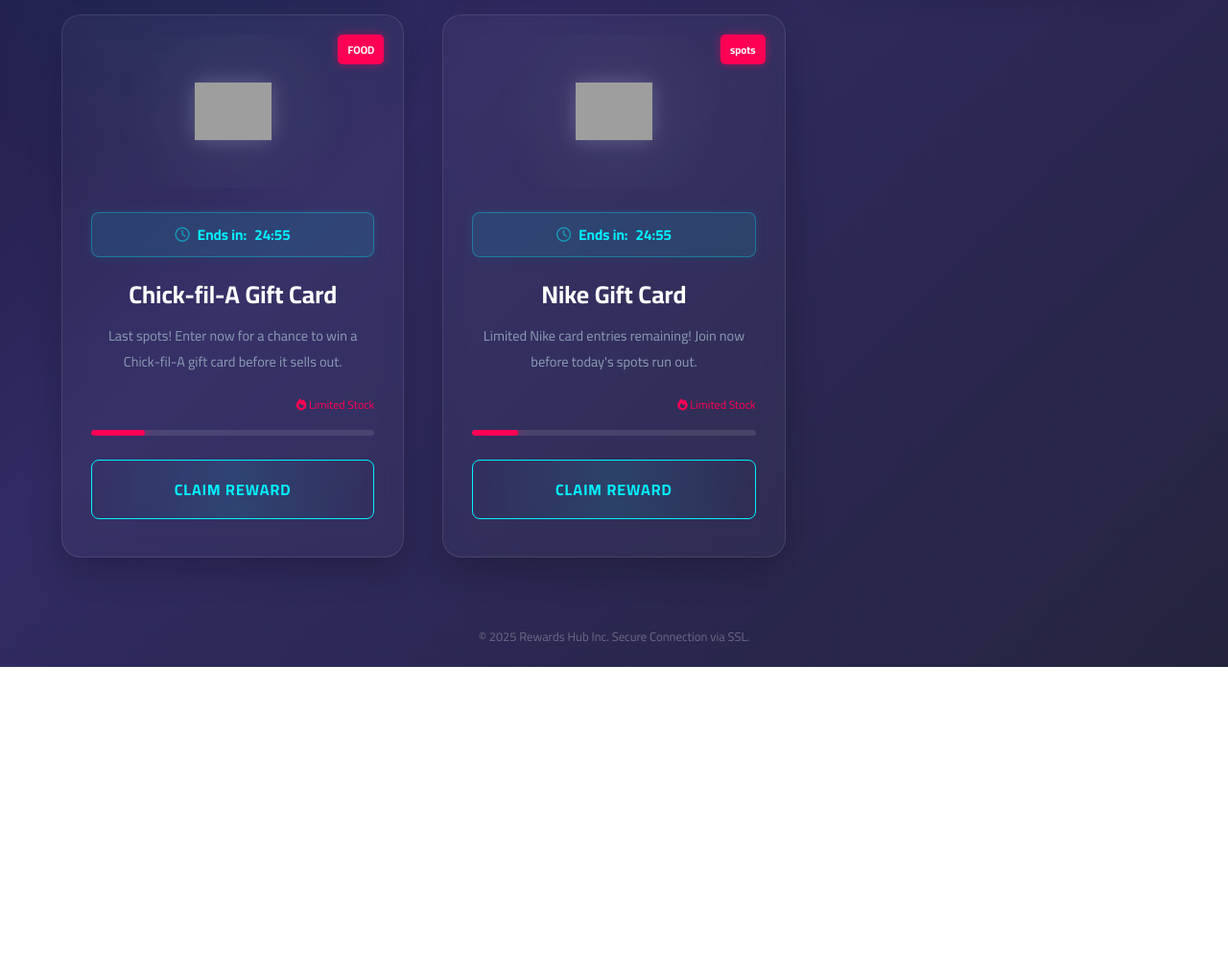
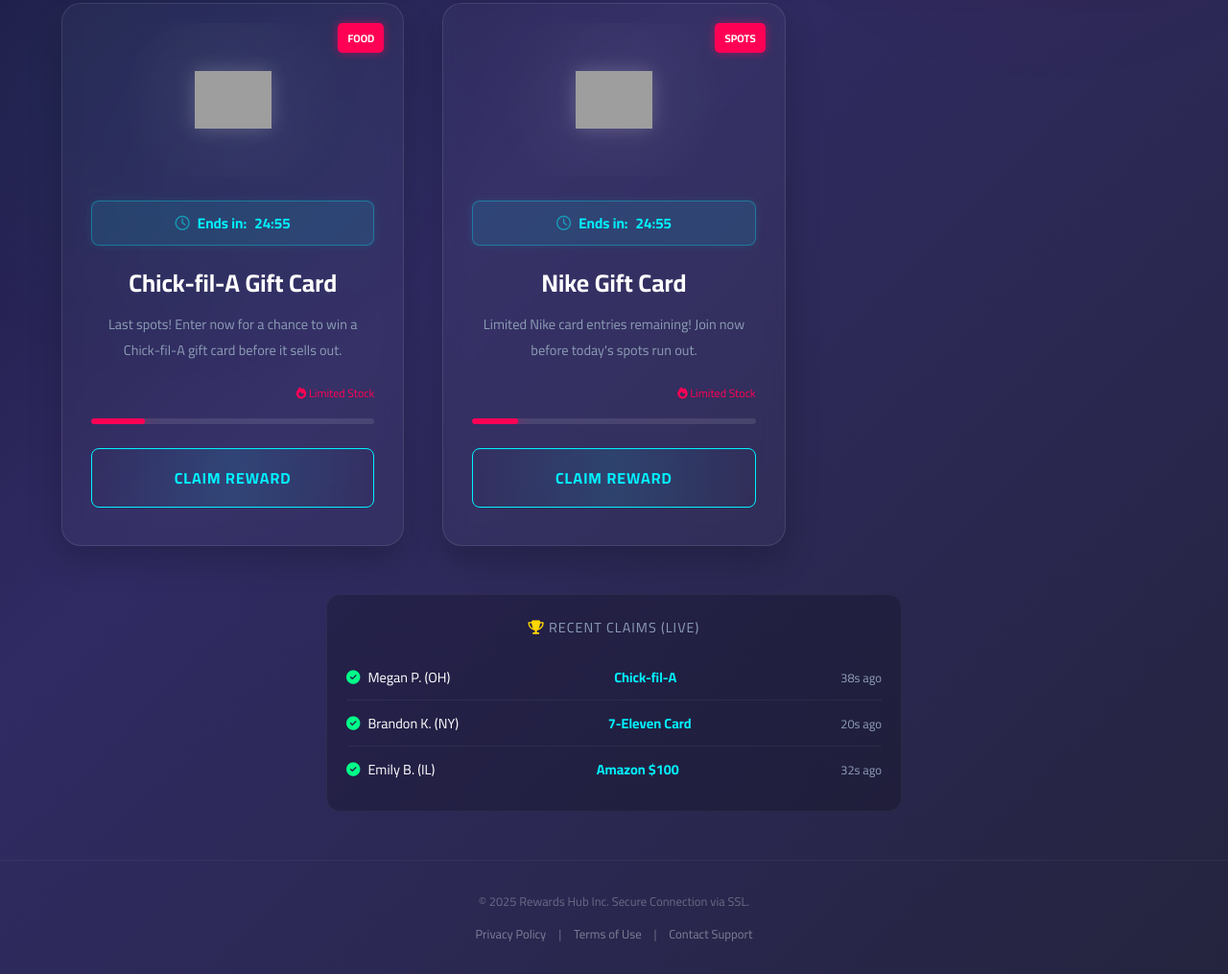
Before and after one commit to quiet000/dailygiftdeals.com123, a plain HTML site: page index.html in a window 1280 px wide. Shown: the part 859-1874 px from the top of the page at 96% size. Before the commit the page ends 1554 px from the top, so only its background shows below. Drawn offline with Linux system fonts and the light colour scheme; grey boxes are pictures that could not be loaded.

Commit message:
Update index.html

```diff
--- a/index.html
+++ b/index.html
@@ -3,7 +3,7 @@
 <head>
     <meta charset="UTF-8">
     <meta name="viewport" content="width=device-width, initial-scale=1.0">
-    <title>daily gift deals</title>
+    <title>Daily Gift Deals</title>
     <link href="https://fonts.googleapis.com/css2?family=Cairo:wght@400;700;900&display=swap" rel="stylesheet">
     <link rel="stylesheet" href="https://cdnjs.cloudflare.com/ajax/libs/font-awesome/6.4.0/css/all.min.css">
 
@@ -64,11 +64,12 @@
         /* الهيدر */
         header {
             text-align: center;
-            padding: 60px 20px;
+            padding: 60px 20px 40px;
             z-index: 2;
+            max-width: 800px;
         }
         header h1 {
-            font-size: 3.5rem;
+            font-size: 3rem;
             text-transform: uppercase;
             letter-spacing: 2px;
             background: linear-gradient(to right, var(--primary), #ffffff);
@@ -77,7 +78,7 @@
             text-shadow: 0 0 20px rgba(0, 242, 255, 0.3);
             margin-bottom: 10px;
         }
-        header p { color: var(--text-muted); font-size: 1.1rem; }
+        header p { color: var(--text-muted); font-size: 1.1rem; line-height: 1.6; }
 
         /* الشبكة */
         .grid-container {
@@ -201,11 +202,37 @@
             box-shadow: 0 0 20px var(--primary);
         }
 
+        /* Recent Winners Section (Animated) */
+        .winners-section {
+            width: 90%;
+            max-width: 600px;
+            background: rgba(0,0,0,0.2);
+            border-radius: 15px;
+            padding: 20px;
+            margin: 0 auto 50px;
+            border: 1px solid rgba(255,255,255,0.05);
+            z-index: 2;
+        }
+        .winners-title {
+            text-align: center; color: var(--text-muted); font-size: 0.9rem; margin-bottom: 15px; text-transform: uppercase; letter-spacing: 1px;
+        }
+        .winner-row {
+            display: flex; align-items: center; justify-content: space-between;
+            padding: 10px 0; border-bottom: 1px solid rgba(255,255,255,0.05);
+            font-size: 0.9rem;
+        }
+        .winner-row:last-child { border-bottom: none; }
+        .winner-name { color: white; display: flex; align-items: center; gap: 8px; }
+        .winner-name i { color: #00ff88; }
+        .winner-prize { color: var(--primary); font-weight: bold; }
+        .winner-time { color: var(--text-muted); font-size: 0.8rem; }
+
         /* Animations */
         @keyframes spin { 0% { transform: rotate(0deg); } 100% { transform: rotate(360deg); } }
         @keyframes pulseBg { 0% { opacity: 0.5; } 100% { opacity: 1; } }
         @keyframes stockPulse { 0% { opacity: 0.8; } 50% { opacity: 1; box-shadow: 0 0 15px var(--secondary); } 100% { opacity: 0.8; } }
         @keyframes pulseIcon { 0% { opacity: 0.5; } 50% { opacity: 1; } 100% { opacity: 0.5; } }
+        @keyframes fadeSlide { from { opacity: 0; transform: translateY(10px); } to { opacity: 1; transform: translateY(0); } }
 
         .badge {
             position: absolute;
@@ -220,7 +247,19 @@
             box-shadow: 0 0 10px rgba(255, 0, 85, 0.5);
         }
 
-        footer { margin-top: auto; padding: 20px; color: rgba(255,255,255,0.3); font-size: 0.8rem; }
+        footer {
+            margin-top: auto;
+            padding: 30px 20px;
+            color: rgba(255,255,255,0.3);
+            font-size: 0.8rem;
+            text-align: center;
+            border-top: 1px solid rgba(255,255,255,0.05);
+            width: 100%;
+            z-index: 2;
+        }
+        .footer-links { margin-top: 10px; }
+        .footer-links a { color: rgba(255,255,255,0.4); text-decoration: none; margin: 0 10px; transition: 0.3s; }
+        .footer-links a:hover { color: var(--primary); }
     </style>
 </head>
 <body>
@@ -232,14 +271,11 @@
     </div>
 
     <header>
-        <h1>Daily Gift Deals  <span style="color:var(--primary)">VIP</span></h1>
-        <p>Discover the best gift card deals, limited-time rewards, and exclusive offers updated daily.
-Choose your category below and claim your reward.</p>
+        <h1>Daily Gift Deals <span style="color:var(--primary)">VIP</span></h1>
+        <p>Discover the best gift card deals, limited-time rewards, and exclusive offers updated daily. Choose your category below and claim your reward.</p>
     </header>
 
     <div class="grid-container">
-
-
 
         <div class="card">
             <span class="badge">GAMING</span>
@@ -320,19 +356,19 @@
                 <a href="https://smrturl.co/a/sbf9d34ebef/7?s1=" class="btn-glow">Claim Reward</a>
             </div>
         </div>
-<div class="card">
-            <span class="badge">spots</span>
+
+        <div class="card">
+            <span class="badge">SPOTS</span>
             <div class="card-header">
-                <img src="https://static.vecteezy.com/system/resources/thumbnails/019/956/196/small/nike-transparent-nike-free-free-png.png" alt="Food" class="card-logo" style="width: 80px;">
+                <img src="https://static.vecteezy.com/system/resources/thumbnails/019/956/196/small/nike-transparent-nike-free-free-png.png" alt="Nike" class="card-logo" style="width: 80px;">
             </div>
             <div class="card-body">
                 <div class="timer-box">
                     <i class="far fa-clock"></i> Ends in: <span class="countdown" data-time="1500"></span>
                 </div>
 
-                <h3 class="card-title"> Nike Gift Card</h3>
-                <p class="card-desc">Limited Nike card entries remaining! Join now before today's spots run out.
-</p>
+                <h3 class="card-title">Nike Gift Card</h3>
+                <p class="card-desc">Limited Nike card entries remaining! Join now before today's spots run out.</p>
 
                 <span class="stock-text"><i class="fas fa-fire"></i> Limited Stock</span>
                 <div class="stock-wrapper"><div class="stock-level" style="width: 16%"></div></div>
@@ -342,12 +378,23 @@
         </div>
     </div>
 
+    <div class="winners-section">
+        <div class="winners-title"><i class="fas fa-trophy" style="color:#ffd700"></i> Recent Claims (Live)</div>
+        <div id="winners-container">
+            </div>
+    </div>
+
     <footer>
-        &copy; 2025 Rewards Hub Inc. Secure Connection via SSL.
+        <p>&copy; 2025 Rewards Hub Inc. Secure Connection via SSL.</p>
+        <div class="footer-links">
+            <a href="#">Privacy Policy</a> |
+            <a href="#">Terms of Use</a> |
+            <a href="#">Contact Support</a>
+        </div>
     </footer>
 
     <script>
-        // إخفاء اللودر عند تحميل الصفحة
+        // إخفاء اللودر
         window.addEventListener('load', () => {
             const loader = document.getElementById('loader');
             loader.style.opacity = '0';
@@ -356,54 +403,75 @@
 
         // سكربت العداد التنازلي
         function startCountdown(element) {
-            // توليد وقت عشوائي بين 15 دقيقة و 45 دقيقة بالثواني (إذا لم يوجد data-time)
             let time = element.getAttribute('data-time') ? parseInt(element.getAttribute('data-time')) : (900 + Math.floor(Math.random() * 1800));
-
-            // دالة تحديث الوقت
             const updateTimer = () => {
                 const minutes = Math.floor(time / 60);
                 let seconds = time % 60;
-
-                // إضافة صفر إذا كان الرقم أقل من 10
                 seconds = seconds < 10 ? '0' + seconds : seconds;
-
                 element.innerHTML = `${minutes}:${seconds}`;
-
-                if (time > 0) {
-                    time--;
-                } else {
-                    // إعادة ضبط الوقت عند الانتهاء (لوب)
-                    time = 900 + Math.floor(Math.random() * 1800);
-                }
+                if (time > 0) { time--; } else { time = 900 + Math.floor(Math.random() * 1800); }
             };
-
             setInterval(updateTimer, 1000);
-            updateTimer(); // تشغيل فوري لتجنب التأخير ثانية واحدة
+            updateTimer();
         }
 
-        // تشغيل العداد لكل العناصر
-        document.querySelectorAll('.countdown').forEach(timer => {
-            startCountdown(timer);
-        });
+        document.querySelectorAll('.countdown').forEach(timer => { startCountdown(timer); });
 
-        // سكربت الحركة ثلاثية الأبعاد (3D Tilt Effect)
+        // --- سكربت تحديث الفائزين (Targeting USA ONLY) ---
+        const fakeWinners = [
+            { name: "Jessica M. (CA)", prize: "Roblox $50" },
+            { name: "Tyler D. (TX)", prize: "Nike Gift Card" },
+            { name: "Ashley R. (FL)", prize: "Taco Bell Meal" },
+            { name: "Brandon K. (NY)", prize: "7-Eleven Card" },
+            { name: "Megan P. (OH)", prize: "Chick-fil-A" },
+            { name: "Joshua S. (WA)", prize: "Roblox Premium" },
+            { name: "Emily B. (IL)", prize: "Amazon $100" },
+            { name: "Ashley R. (FL)", prize: "Taco Bell Meal" },
+
+        ];
+
+        const container = document.getElementById('winners-container');
+
+        function createWinnerRow(winner) {
+            const timeAgo = Math.floor(Math.random() * 59) + 1; // وقت عشوائي بالثواني
+            return `
+                <div class="winner-row" style="animation: fadeSlide 0.5s ease-out">
+                    <div class="winner-name"><i class="fas fa-check-circle" style="color:#00ff88"></i> ${winner.name}</div>
+                    <div class="winner-prize">${winner.prize}</div>
+                    <div class="winner-time">${timeAgo}s ago</div>
+                </div>
+            `;
+        }
+
+        function updateWinners() {
+            let displayHTML = '';
+            // خلط المصفوفة عشوائياً لاختيار أسماء مختلفة
+            const shuffled = fakeWinners.sort(() => 0.5 - Math.random());
+
+            // عرض 3 فائزين فقط
+            shuffled.slice(0, 3).forEach(winner => {
+                displayHTML += createWinnerRow(winner);
+            });
+
+            container.innerHTML = displayHTML;
+        }
+
+        // تشغيل التحديث لأول مرة وتكراره كل 4 ثواني
+        updateWinners();
+        setInterval(updateWinners, 4000);
+
+        // 3D Tilt Effect
         const cards = document.querySelectorAll('.card');
-
         cards.forEach(card => {
             card.addEventListener('mousemove', (e) => {
                 const rect = card.getBoundingClientRect();
                 const x = e.clientX - rect.left;
                 const y = e.clientY - rect.top;
-
-                // حساب زاوية الدوران
                 const xRotation = -1 * ((y - rect.height / 2) / 10);
                 const yRotation = (x - rect.width / 2) / 10;
-
                 card.style.transform = `perspective(1000px) rotateX(${xRotation}deg) rotateY(${yRotation}deg) scale(1.02)`;
             });
-
             card.addEventListener('mouseleave', () => {
-                // إعادة الكارت لوضعه الطبيعي
                 card.style.transform = 'perspective(1000px) rotateX(0) rotateY(0) scale(1)';
             });
         });
```
